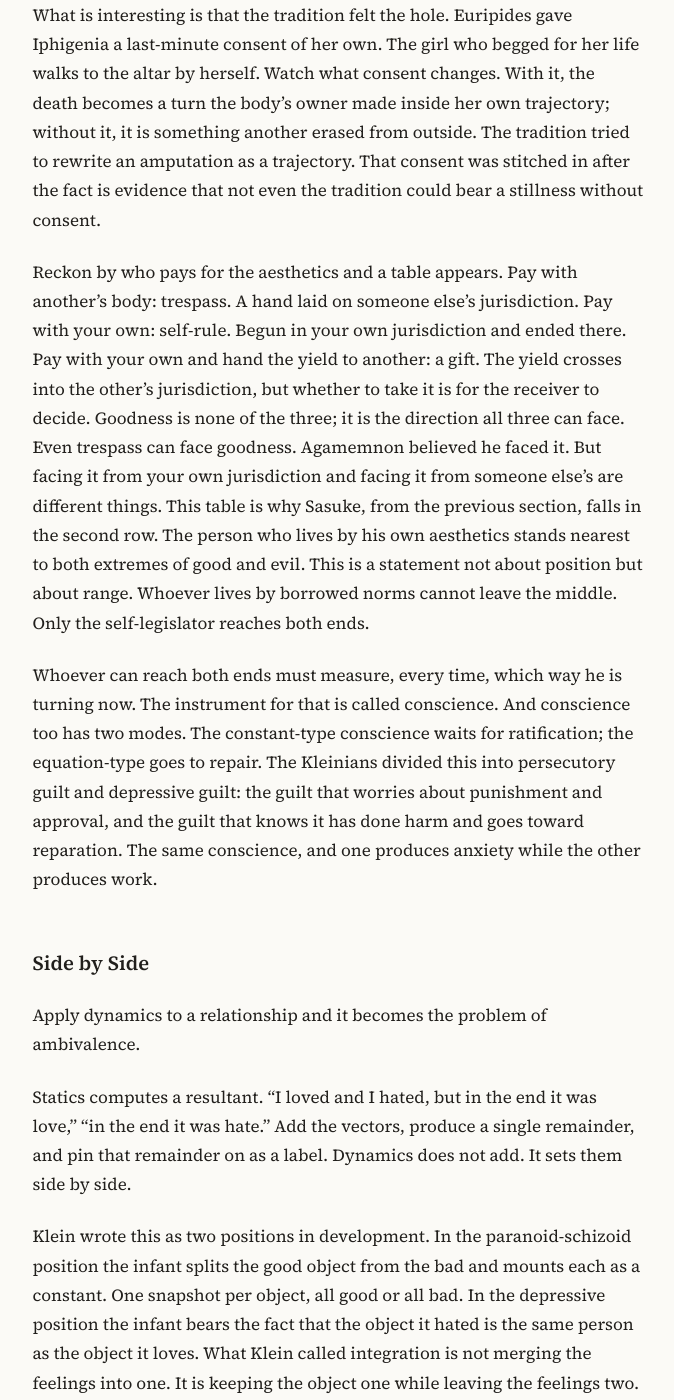
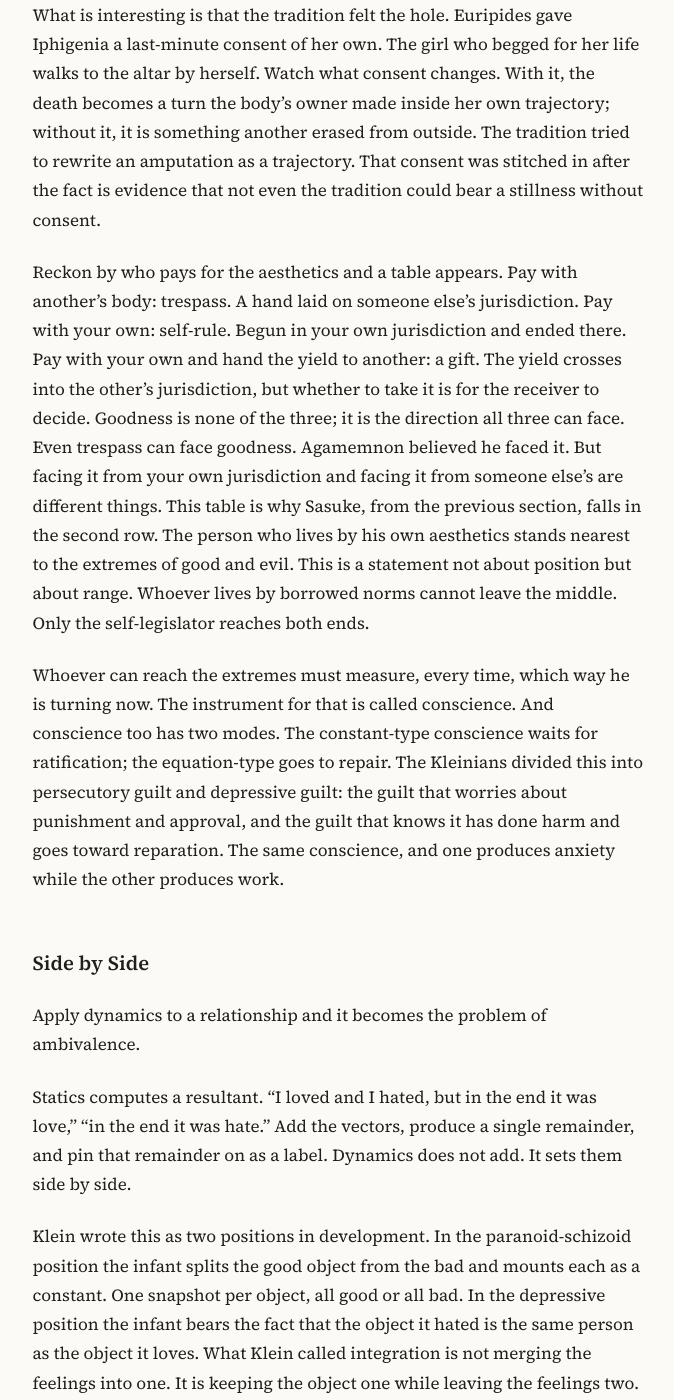
Before and after one commit to nonasking/essays, a Jekyll site: the page built from statics-and-dynamics/en.md, in a window 1280 px wide and 1400 px high, scrolled down 10254 px. Shown: the whole window, without its empty margins (302-976 px from the left). Built offline with Jekyll 4.4.1, drawn with Linux system fonts in a browser that asks for light colours.

Commit message:
Statics and Dynamics: 선악의 극단 (KR/EN)
Co-Authored-By: Claude Fable 5.1 <noreply@anthropic.com>
Claude-Session: https://claude.ai/code/session_01VEtp2PFrSLPe6XjBwcoREC

```diff
--- a/statics-and-dynamics/en.md
+++ b/statics-and-dynamics/en.md
@@ -129,9 +129,9 @@ The oldest record of that amputation is Agamemnon. He sacrificed his daughter so
 
 What is interesting is that the tradition felt the hole. Euripides gave Iphigenia a last-minute consent of her own. The girl who begged for her life walks to the altar by herself. Watch what consent changes. With it, the death becomes a turn the body's owner made inside her own trajectory; without it, it is something another erased from outside. The tradition tried to rewrite an amputation as a trajectory. That consent was stitched in after the fact is evidence that not even the tradition could bear a stillness without consent.
 
-Reckon by who pays for the aesthetics and a table appears. Pay with another's body: trespass. A hand laid on someone else's jurisdiction. Pay with your own: self-rule. Begun in your own jurisdiction and ended there. Pay with your own and hand the yield to another: a gift. The yield crosses into the other's jurisdiction, but whether to take it is for the receiver to decide. Goodness is none of the three; it is the direction all three can face. Even trespass can face goodness. Agamemnon believed he faced it. But facing it from your own jurisdiction and facing it from someone else's are different things. This table is why Sasuke, from the previous section, falls in the second row. The person who lives by his own aesthetics stands nearest to both extremes of good and evil. This is a statement not about position but about range. Whoever lives by borrowed norms cannot leave the middle. Only the self-legislator reaches both ends.
+Reckon by who pays for the aesthetics and a table appears. Pay with another's body: trespass. A hand laid on someone else's jurisdiction. Pay with your own: self-rule. Begun in your own jurisdiction and ended there. Pay with your own and hand the yield to another: a gift. The yield crosses into the other's jurisdiction, but whether to take it is for the receiver to decide. Goodness is none of the three; it is the direction all three can face. Even trespass can face goodness. Agamemnon believed he faced it. But facing it from your own jurisdiction and facing it from someone else's are different things. This table is why Sasuke, from the previous section, falls in the second row. The person who lives by his own aesthetics stands nearest to the extremes of good and evil. This is a statement not about position but about range. Whoever lives by borrowed norms cannot leave the middle. Only the self-legislator reaches both ends.
 
-Whoever can reach both ends must measure, every time, which way he is turning now. The instrument for that is called conscience. And conscience too has two modes. The constant-type conscience waits for ratification; the equation-type goes to repair. The Kleinians divided this into persecutory guilt and depressive guilt: the guilt that worries about punishment and approval, and the guilt that knows it has done harm and goes toward reparation. The same conscience, and one produces anxiety while the other produces work.
+Whoever can reach the extremes must measure, every time, which way he is turning now. The instrument for that is called conscience. And conscience too has two modes. The constant-type conscience waits for ratification; the equation-type goes to repair. The Kleinians divided this into persecutory guilt and depressive guilt: the guilt that worries about punishment and approval, and the guilt that knows it has done harm and goes toward reparation. The same conscience, and one produces anxiety while the other produces work.
 
 ## Side by Side
 
```
Also changed, not shown: statics-and-dynamics/index.md (+2 -2 lines), 2 other files.
